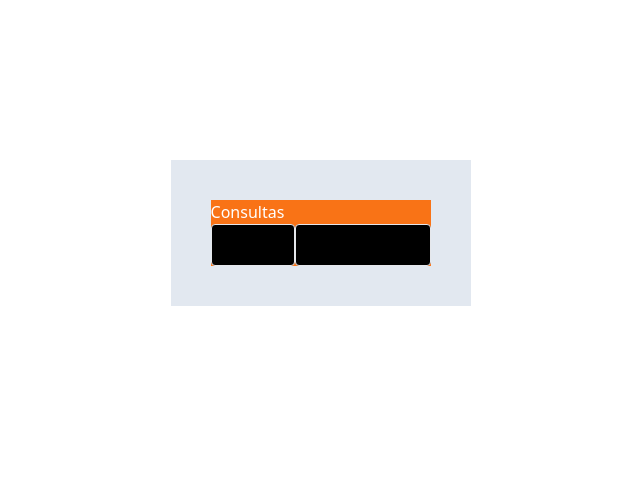
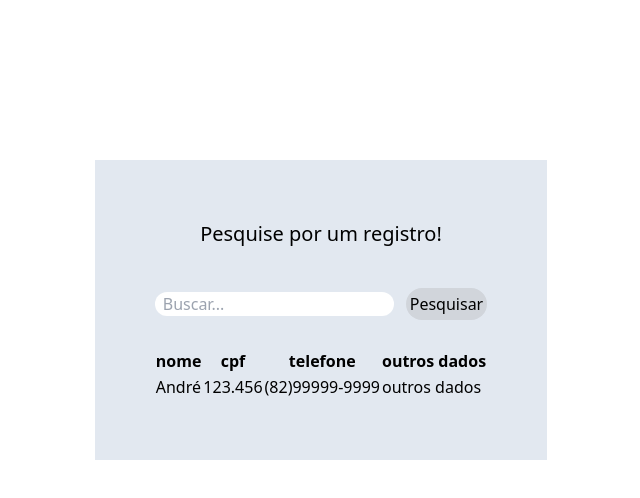
Before and after one commit to pllsg96/consultas-ja, a React (Vite) app in the folder consultas-ja/: page /consultas in a window 1280 px wide. Shown: the top 498 px of the page, without its empty margins (319-959 px from the left). Built offline with nearby package versions, Linux system fonts and the light colour scheme.

Commit message:
test: inserindo tabela hardcode para testar layout

```diff
--- a/consultas-ja/src/pages/Consultas.jsx
+++ b/consultas-ja/src/pages/Consultas.jsx
@@ -1,11 +1,49 @@
-import LoginButton from '../components/LoginButton'
 
-function Consultas({ username }) {
+
+function Consultas( ) {
   return (
-    <div className='bg-orange-500'>
-      <h1 className='text-white'>Consultas</h1>
-      <h2>{username}</h2>
-      <LoginButton />
+
+
+    <div className="flex flex-col p-5">
+      <div>
+
+        <div className="mb-10">
+          <h1 className="text-xl text-center">Pesquise por um registro!</h1>
+        </div>
+
+      <input
+      type="text"
+      className="w-100 rounded-xl pl-2 mr-3 mb-8"
+      placeholder="Buscar..."
+      />
+      <button
+      className="bg-gray-300 p-1 rounded-3xl"
+      >Pesquisar</button>
+      </div>
+
+      <div>
+        <table className="table-auto">
+          <thead>
+            <tr>
+              <th>nome</th>
+              <th>cpf</th>
+              <th>telefone</th>
+              <th>outros dados</th>
+            </tr>
+          </thead>
+
+            <tbody>
+              <tr>
+              <td>André</td>
+              <td>123.456</td>
+              <td>(82)99999-9999</td>
+              <td>outros dados</td>
+            </tr>
+            </tbody>
+
+        </table>
+      </div>
+
     </div>
   );
 }
```
